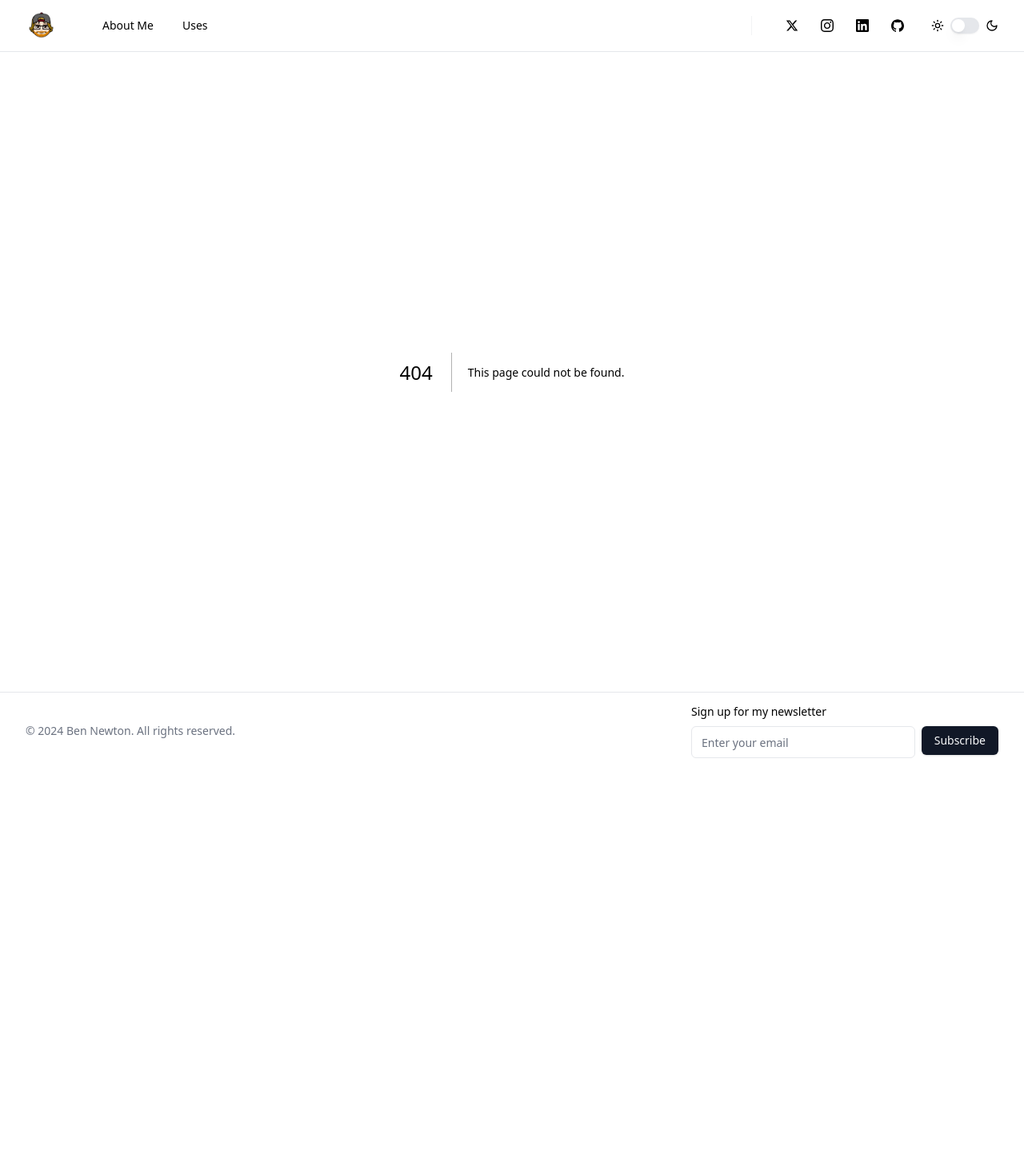
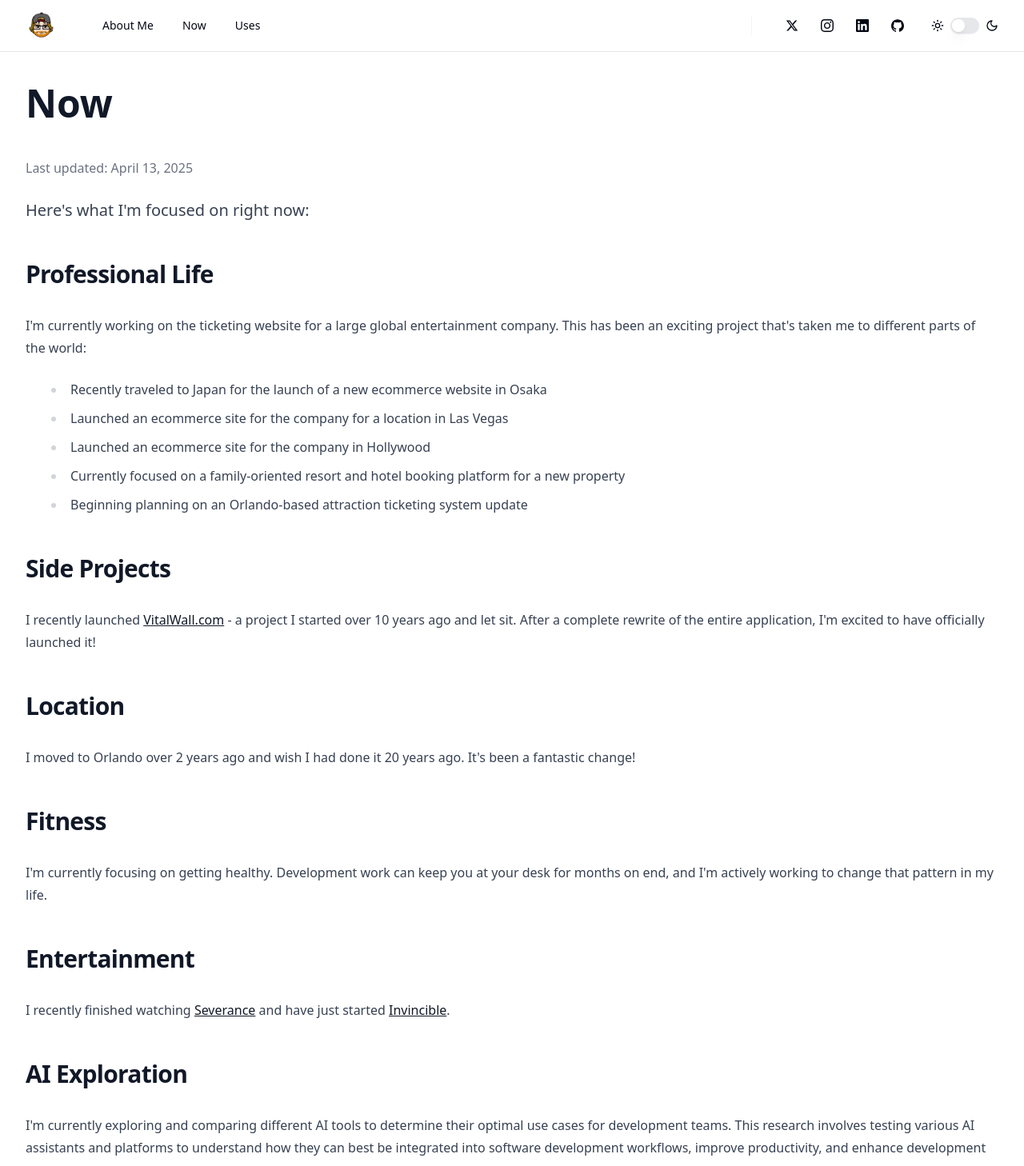
Before and after one commit to bennewton999/2024-blog, a Next.js app: page /now in a window 1280 px wide. Before the commit this address had no page. Shown: the top 1458 px of the page at 80% size. Before the commit the page ends 962 px from the top, so only its background shows below. Built offline with nearby package versions, Linux system fonts and the light colour scheme.

Commit message:
feat: add "Now" page link to the header navigation

```diff
--- /dev/null
+++ b/src/app/now/page.tsx
@@ -0,0 +1,149 @@
+import { Metadata } from 'next';
+
+export const metadata: Metadata = {
+  title: 'Now | Ben Newton',
+  description: "What I'm focused on right now - April 2025"
+};
+
+export default function NowPage() {
+  return (
+    <div className="container py-6 lg:py-10">
+      <div className="flex flex-col gap-8">
+        <section className="prose dark:prose-invert max-w-none">
+          <h1 className="font-heading text-4xl lg:text-5xl">Now</h1>
+          <p className="text-muted-foreground">Last updated: April 13, 2025</p>
+
+          <div className="mt-6">
+            <p className="text-xl">
+              Here&apos;s what I&apos;m focused on right now:
+            </p>
+
+            <h2>Professional Life</h2>
+            <p>
+              I&apos;m currently working on the ticketing website for a large
+              global entertainment company. This has been an exciting project
+              that&apos;s taken me to different parts of the world:
+            </p>
+            <ul>
+              <li>
+                Recently traveled to Japan for the launch of a new ecommerce
+                website in Osaka
+              </li>
+              <li>
+                Launched an ecommerce site for the company for a location in Las
+                Vegas
+              </li>
+              <li>Launched an ecommerce site for the company in Hollywood</li>
+              <li>
+                Currently focused on a family-oriented resort and hotel booking
+                platform for a new property
+              </li>
+              <li>
+                Beginning planning on an Orlando-based attraction ticketing
+                system update
+              </li>
+            </ul>
+
+            <h2>Side Projects</h2>
+            <p>
+              I recently launched{' '}
+              <a
+                href="https://VitalWall.com"
+                target="_blank"
+                rel="noopener noreferrer"
+              >
+                VitalWall.com
+              </a>{' '}
+              - a project I started over 10 years ago and let sit. After a
+              complete rewrite of the entire application, I&apos;m excited to
+              have officially launched it!
+            </p>
+
+            <h2>Location</h2>
+            <p>
+              I moved to Orlando over 2 years ago and wish I had done it 20
+              years ago. It&apos;s been a fantastic change!
+            </p>
+
+            <h2>Fitness</h2>
+            <p>
+              I&apos;m currently focusing on getting healthy. Development work
+              can keep you at your desk for months on end, and I&apos;m actively
+              working to change that pattern in my life.
+            </p>
+
+            <h2>Entertainment</h2>
+            <p>
+              I recently finished watching{' '}
+              <strong>
+                <a
+                  href="https://www.imdb.com/title/tt11280740"
+                  target="_blank"
+                  rel="noopener noreferrer"
+                >
+                  Severance
+                </a>
+              </strong>{' '}
+              and have just started{' '}
+              <strong>
+                <a
+                  href="https://www.imdb.com/title/tt6741278/"
+                  target="_blank"
+                  rel="noopener noreferrer"
+                >
+                  Invincible
+                </a>
+              </strong>
+              .
+            </p>
+
+            <h2>AI Exploration</h2>
+            <p>
+              I&apos;m currently exploring and comparing different AI tools to
+              determine their optimal use cases for development teams. This
+              research involves testing various AI assistants and platforms to
+              understand how they can best be integrated into software
+              development workflows, improve productivity, and enhance
+              development processes.
+            </p>
+
+            <h2>Goals</h2>
+            <p>
+              My current goals are to be more involved online and share what
+              I&apos;ve learned over nearly 30 years as a developer. I want to
+              give back to the community and help others along their development
+              journey.
+            </p>
+
+            <h2>What&apos;s a &quot;Now&quot; Page?</h2>
+            <p>
+              This is a{' '}
+              <a
+                href="https://nownownow.com/about"
+                target="_blank"
+                rel="noopener noreferrer"
+              >
+                Now page
+              </a>
+              . Unlike social media updates that show day-to-day activities, a
+              Now page gives you the bigger picture of what someone is focused
+              on in their life right now - similar to what I&apos;d tell a
+              friend I haven&apos;t seen in a year.
+            </p>
+
+            <p className="text-sm text-muted-foreground italic mt-12">
+              This page was inspired by{' '}
+              <a
+                href="https://nownownow.com/about"
+                target="_blank"
+                rel="noopener noreferrer"
+              >
+                nownownow.com
+              </a>
+            </p>
+          </div>
+        </section>
+      </div>
+    </div>
+  );
+}
--- a/src/components/header-new.tsx
+++ b/src/components/header-new.tsx
@@ -42,6 +42,15 @@ export function Header() {
                       className={navigationMenuTriggerStyle()}
                     >
                       About Me
+                    </NavigationMenuLink>
+                  </Link>
+                </NavigationMenuItem>
+                <NavigationMenuItem>
+                  <Link href="/now" legacyBehavior passHref>
+                    <NavigationMenuLink
+                      className={navigationMenuTriggerStyle()}
+                    >
+                      Now
                     </NavigationMenuLink>
                   </Link>
                 </NavigationMenuItem>
```
